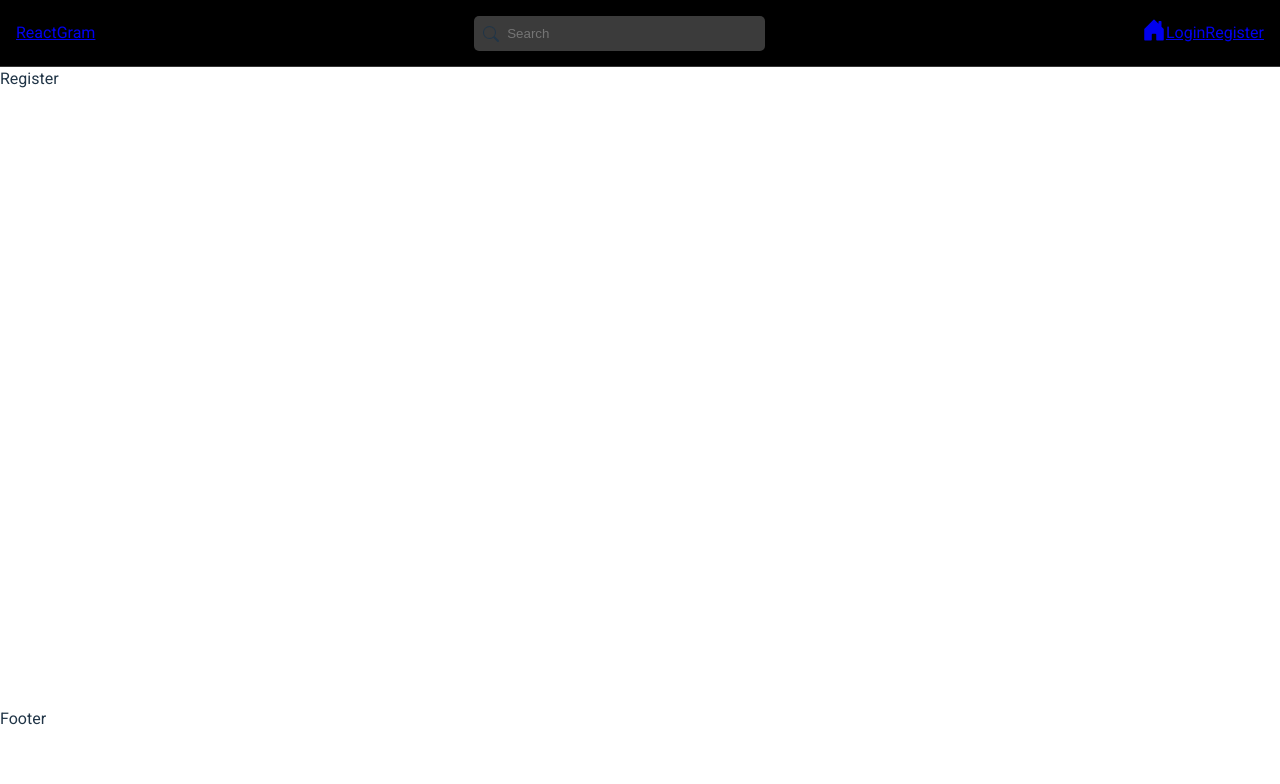
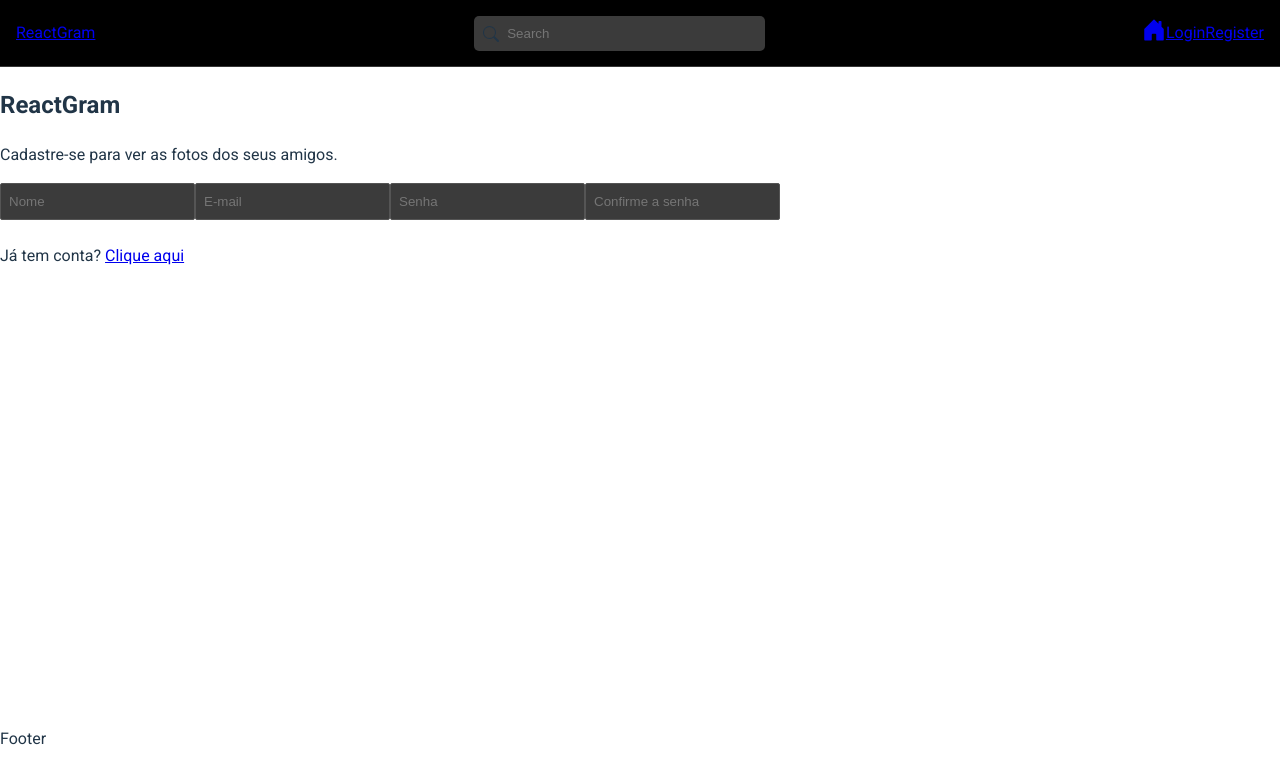
Before and after one commit to MateusGurgel/ReactGram-Front, a React (Vite) app: page /register in a window 1280 px wide. Shown: the top 784 px of the page. Built offline with nearby package versions, Linux system fonts and the light colour scheme.

Commit message:
Form added

```diff
--- a/src/pages/Auth/Register.tsx
+++ b/src/pages/Auth/Register.tsx
@@ -1,8 +1,34 @@
 import "./Auth.css"
+
+import { Link } from "react-router-dom";
 
 const Register = () => {
   return (
-    <div>Register</div>
+    <div id="register">
+      <h2>ReactGram</h2>
+      <p className="subtitle">Cadastre-se para ver as fotos dos seus amigos.</p>
+      <form>
+        <input
+          type="text"
+          placeholder="Nome"
+        />
+        <input
+          type="email"
+          placeholder="E-mail"
+        />
+        <input
+          type="password"
+          placeholder="Senha"
+        />
+        <input
+          type="password"
+          placeholder="Confirme a senha"
+        />
+      </form>
+      <p>
+        Já tem conta? <Link to="/login">Clique aqui</Link>
+      </p>
+    </div>
   )
 }
 
```
